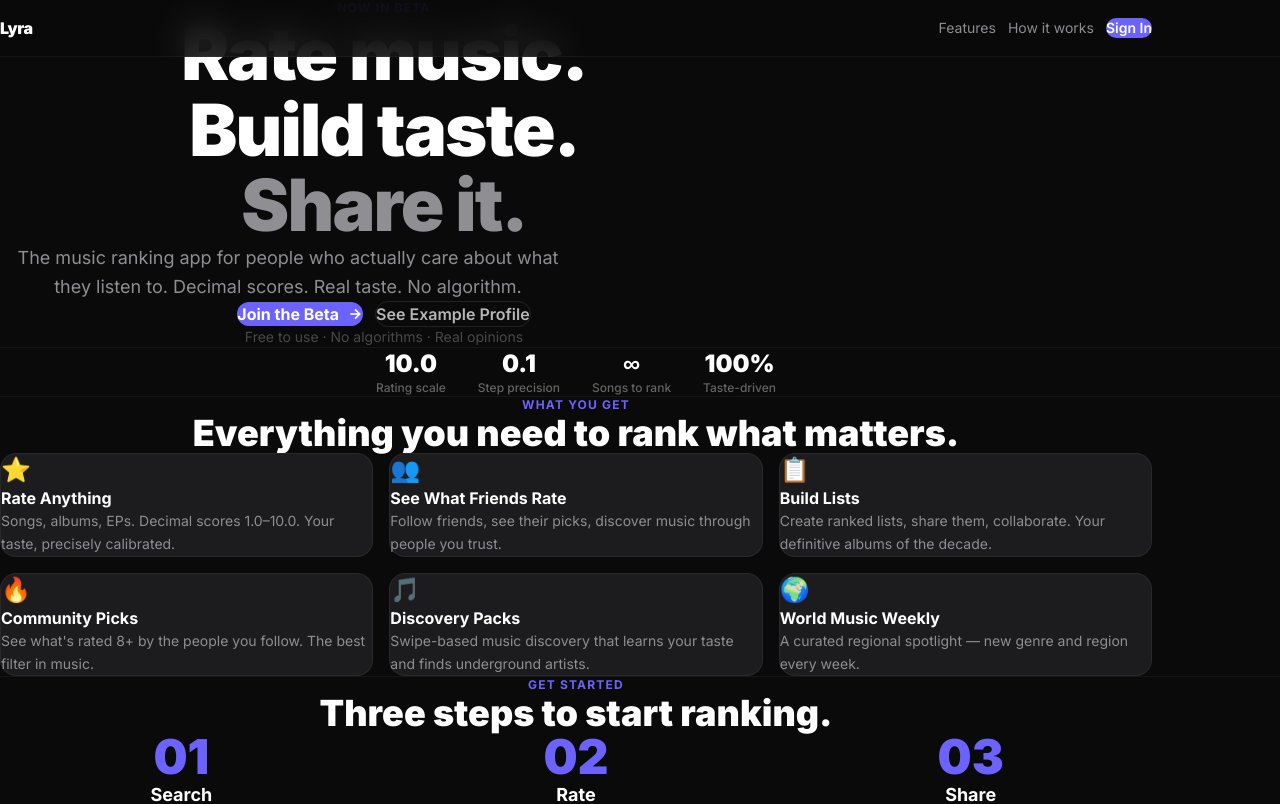
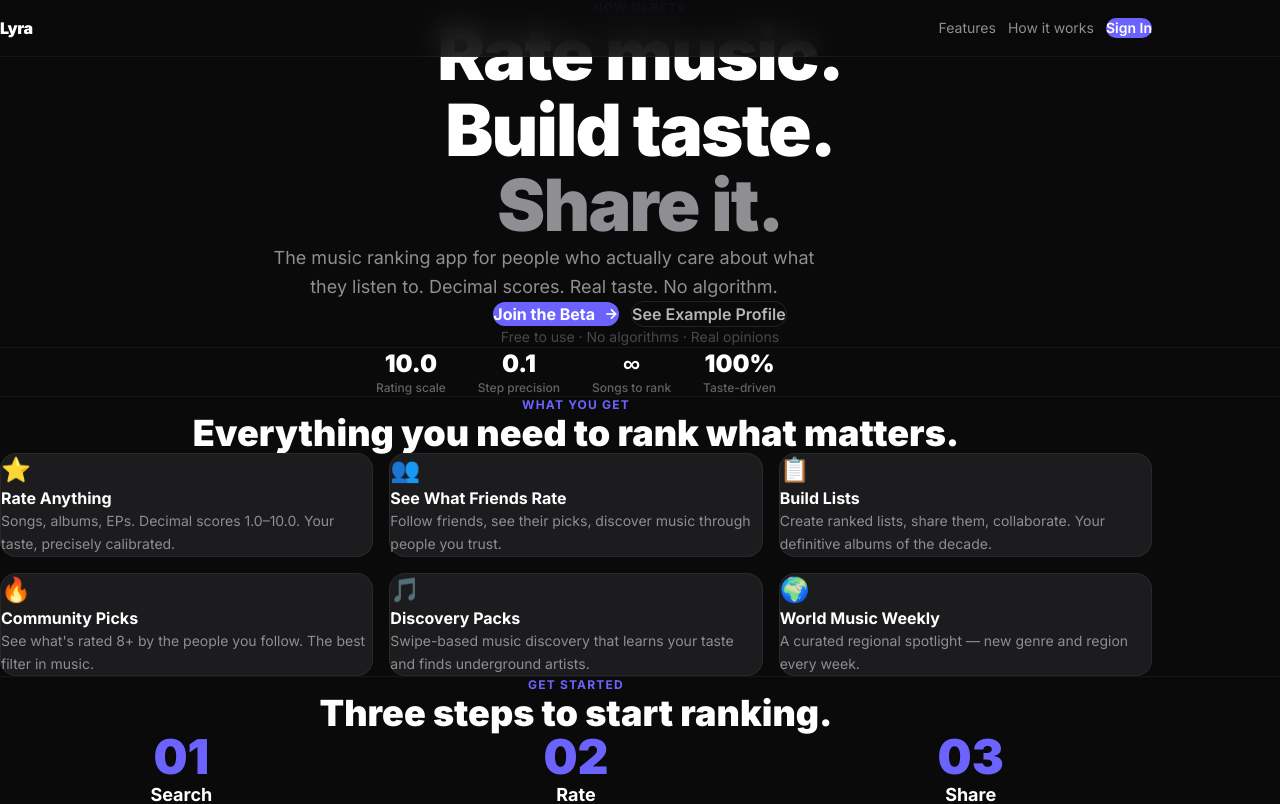
Before and after one commit to NeonAssists/lyra-web, a Next.js app: page / in a window 1280 px wide. Shown: the top 804 px of the page. Built offline with nearby package versions, Linux system fonts and the light colour scheme; no server answers.

Commit message:
fix: hero section centering

```diff
--- a/app/page.tsx
+++ b/app/page.tsx
@@ -34,10 +34,10 @@
       </nav>
 
       {/* Hero */}
-      <section className="pt-36 pb-24 px-6 text-center">
-        <div className="max-w-3xl mx-auto">
+      <section className="pt-36 pb-24 px-6 text-center flex flex-col items-center">
+        <div className="max-w-3xl mx-auto w-full">
           <p className="text-xs font-bold tracking-widest text-[#6C63FF] uppercase mb-5">Now in Beta</p>
-          <h1 className="text-5xl sm:text-6xl md:text-7xl font-black leading-[1.05] tracking-tight mb-6">
+          <h1 className="text-5xl sm:text-6xl md:text-7xl font-black leading-[1.05] tracking-tight mb-6 text-center">
             Rate music.<br />
             Build taste.<br />
             <span className="text-[#8E8E93]">Share it.</span>
```
